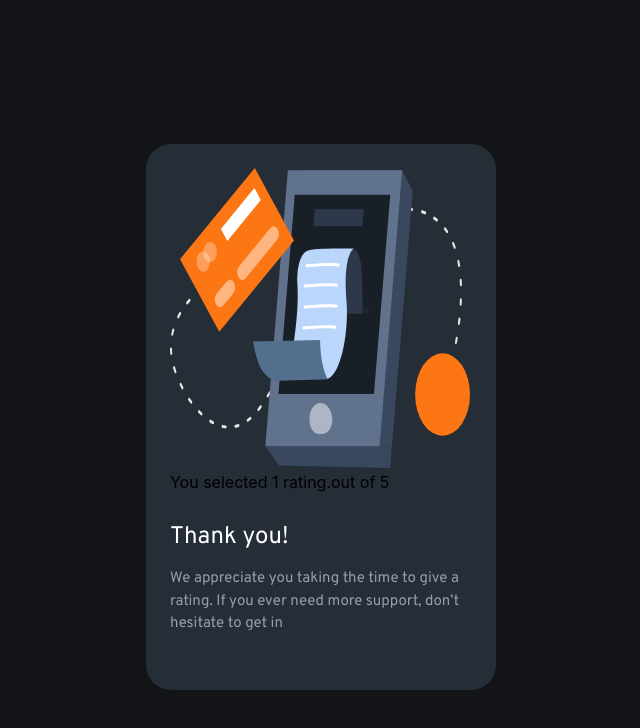
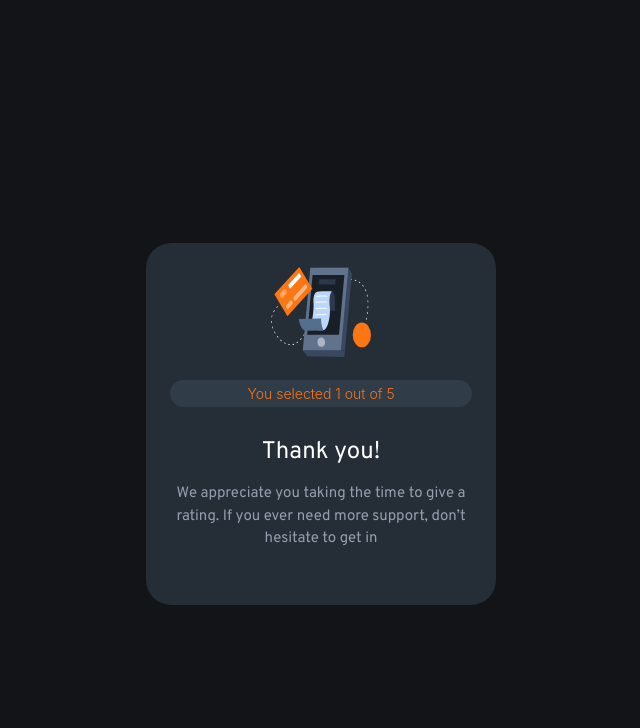
Before and after one commit to agomez99/InteractiveRatingComponent, a Next.js app: page / in a window 1280 px wide. Both pictures are taken after a click on the button "Submit". Shown: the top 728 px of the page, without its empty margins (319-959 px from the left). Built offline with nearby package versions, Linux system fonts and the light colour scheme.

Commit message:
refactor

```diff
--- a/pages/index.js
+++ b/pages/index.js
@@ -1,12 +1,10 @@
 import { useState } from 'react';
+import Image from 'next/image';
 import Head from 'next/head';
-import Image from 'next/image';
+import styles from '../styles/Home.module.css';
 import starImage from '../images/icon-star.svg';
 import thanks from '../images/illustration-thank-you.svg';
-import ThankYou from '../components/ThankYou';
-import styles from '../styles/Home.module.css';
-export default function Home() {
-  const [isSubmitted, setSubmitted] = useState(false);
+
 const ratings = [
   { id: 1, value: '1' },
   { id: 2, value: '2' },
@@ -15,46 +13,38 @@ export default function Home() {
   { id: 5, value: '5' },
 ];
 
-
-
-
- const [rating, setRating] = useState(ratings[0]);
- const ratingBtnClickHandler = (event) => {
-     setRating(ratings.find((rating) => rating.id === +event.target.textContent));
-   }
-   console.log(rating);
-
-  const handleSubmit = (event) => {
-    event.preventDefault();
-    // Perform your form submission logic here
-    console.log('Form submitted');
-    // After the form is submitted, set the isSubmitted state to true
-    setSubmitted(true);
-  };
-
-
-
-  const thankYou = () => {
-    return (
+const ThankYouMessage = ({ selectedRating }) => (
   <div>
     <main className={styles.main}>
       <div className={styles.grid}>
-            <div className={styles.card}>
-          <Image src={thanks} alt="thank you" width={300} height={300} />
-          You selected {rating.value} rating.out of 5
+        <div className={styles.thankcard}>
+          <Image src={thanks} alt="thank you" width={100} height={90} />
+          <div className={styles.thanktext}>
+            <h4 className={styles.thanktextp}>You selected {selectedRating.value} out of 5</h4>
+          </div>
           <h3>Thank you!</h3>
-              <p>We appreciate you taking the time to give a rating. If you ever need more support, don’t hesitate to get in</p>
+          <p>
+            We appreciate you taking the time to give a rating. If you ever need more support, don’t hesitate to get in
+          </p>
         </div>
       </div>
     </main>
   </div>
 );
-  }
 
-  if (isSubmitted) {
-   return thankYou();
-  }
-  // Render your form he
+const Home = () => {
+  const [isSubmitted, setSubmitted] = useState(false);
+  const [selectedRating, setSelectedRating] = useState(ratings[0]);
+
+  const handleRatingButtonClick = (event) => {
+    setSelectedRating(ratings.find((rating) => rating.id === +event.target.textContent));
+  };
+
+  const handleSubmit = (event) => {
+    event.preventDefault();
+    console.log('Form submitted');
+    setSubmitted(true);
+  };
 
   return (
     <div className={styles.container}>
@@ -62,6 +52,9 @@ export default function Home() {
         <title>Frontend Mentor | Interactive Rating Component</title>
         <link rel="icon" href="../images/favicon-32x32.png" />
       </Head>
+      {isSubmitted ? (
+        <ThankYouMessage selectedRating={selectedRating} />
+      ) : (
         <main className={styles.main}>
           <div className={styles.grid}>
             <div className={styles.card}>
@@ -69,20 +62,23 @@ export default function Home() {
                 <Image src={starImage} width={20} height={20} alt="starimage" className={styles.starimage} />
               </div>
               <h3>How did we do?</h3>
-            <p> Please let us know how we did with your support request. All feedback is appreciated to help us improve our offering! .</p>
+              <p>Please let us know how we did with your support request. All feedback is appreciated to help us improve our offering!</p>
               <div className={styles.rating}>
                 {ratings.map((rating) => (
-                <button key={rating.id} className={styles.ratingbtn} onClick={ratingBtnClickHandler}>
-                  {rating.id}
+                  <button key={rating.id} className={styles.ratingbtn} onClick={handleRatingButtonClick}>
+                    {rating.value}
                   </button>
                 ))}
               </div>
               <form onSubmit={handleSubmit}>
-                 <button className={styles.submitbtn} >Submit</button>
+                <button className={styles.submitbtn}>Submit</button>
               </form>
             </div>
           </div>
         </main>
+      )}
     </div>
   );
-}
+};
+
+export default Home;
--- a/styles/Home.module.css
+++ b/styles/Home.module.css
@@ -36,8 +36,18 @@
   border-radius: 25px;
   background-color: hsl(213, 19%, 18%);
 
+
 }
 
+.card p {
+  margin: 0;
+  font-size: 1.25rem;
+  line-height: 1.5;
+  color: hsl(217, 12%, 63%);
+  font-size: 15px;
+  margin-bottom:10%;
+  font-family: 'Overpass', sans-serif;
+}
 
 .card h3 {
   margin: 0 0 1rem 0;
@@ -48,8 +58,40 @@
   margin-top:10%;
 }
 
+.thankcard {
+  margin: 1rem;
+  flex-basis: 45%;
+  padding: 1.5rem;
+  text-align: center;
+  text-decoration: none;
+  border-radius: 25px;
+  background-color: hsl(213, 19%, 18%);
+}
+.thanktext{
+  border-radius: 25px;
+  background-color: hsl(213, 20%, 24%);
+  justify-content: center;
+}
+.thanktextp{
+  color:hsl(25, 97%, 53%);
+  font-weight: 300;
+  font-size: 14px;
+  padding:5px;
 
-.card p {
+}
+
+.thankcard h3 {
+  margin: 0 0 1rem 0;
+  font-size: 1.5rem;
+  color:hsl(0, 0%, 100%);
+  font-family: 'Overpass', sans-serif;
+  font-weight: 200;
+  margin-top:10%;
+}
+
+
+
+.thankcard p {
   margin: 0;
   font-size: 1.25rem;
   line-height: 1.5;
@@ -93,6 +135,14 @@ margin-top: 25%;
   background-color: hsl(25, 97%, 53%);
   color:white;
 }
+.ratingbtn:active {
+  top: 2px;
+  left: 1px;
+  background-color: hsl(25, 97%, 53%);
+  color:white;
+}
+
+
 .submitbtn{
   width:300px;
   height:40px;
```
Lines whose indentation alone changed are shown as unchanged.
